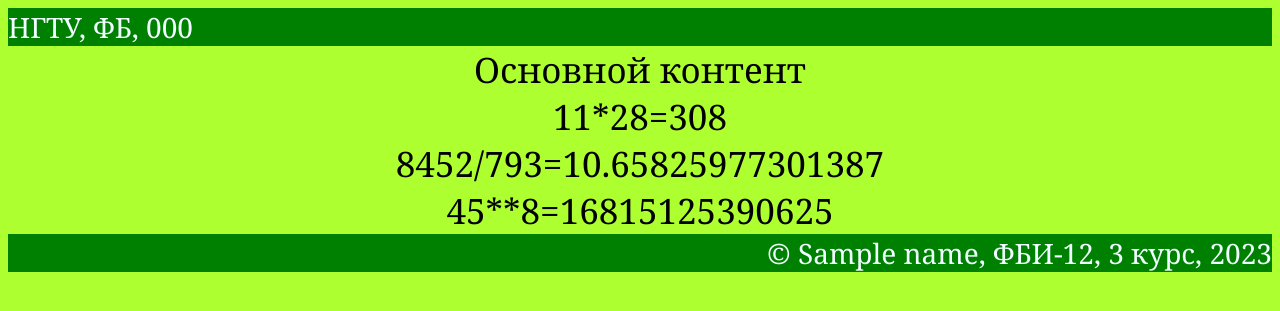
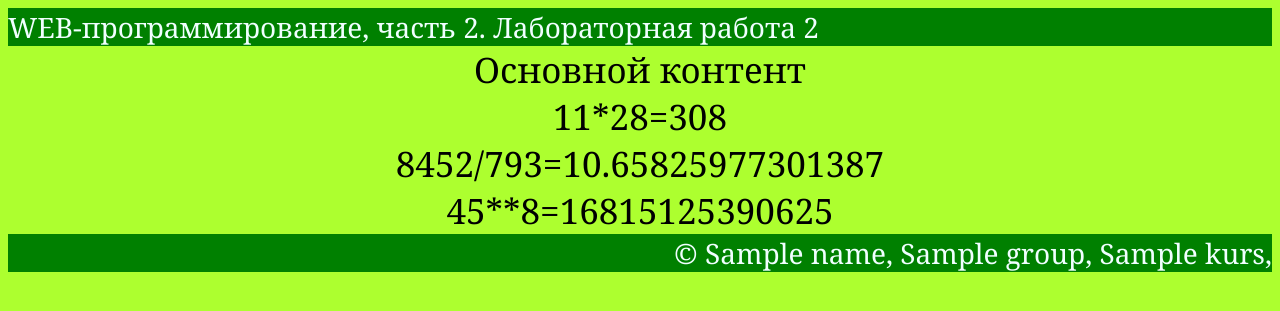
Before and after one commit to KIPIPOK/WEBLAB2, a Flask app: template templates/example.html in a window 1280 px wide. Shown: the top 311 px of the page. Run offline with Flask 3, Linux system fonts and the light colour scheme; the template is opened without the code that fills it: most values are stand-ins (such as "Sample title", 1, 10 or a date in 2020).

Commit message:
Условия в шаблоне

```diff
--- a/templates/example.html
+++ b/templates/example.html
@@ -3,19 +3,34 @@
 <head>
     <meta charset="UTF-8">
     <meta name="viewport" content="width=device-width, initial-scale=1.0">
-    <title>Лабаскина София, Переладова Алёна. {{numberlaba}}</title>
+    <title>{{name}}, {{numberlaba}}, {{kurs}} </title>
     <link rel="stylesheet" href="{{url_for('static', filename='main.css')}}">
 </head>
 <body>
     <header>
-        НГТУ, ФБ, {{numberlaba}}
+        WEB-программирование, часть 2. {% if numberlaba %}Лабораторная работа 2{% endif %}
     </header>
     <main>Основной контент</main>
     <div>11*28={{11*28}}</div>
     <div>8452/793={{8452/793}}</div>
     <div>45**8={{45**8}}</div>
     <footer>
-        &copy; {{name}}, ФБИ-12, 3 курс, 2023
+        &copy;
+        {% if name %}
+            {{ name }},
+        {% else %}
+            Повар-кондитер
+        {% endif %}
+        {% if group %}
+            {{ group }},
+        {% else %}
+            Группа по интересам
+        {% endif %}
+        {% if kurs %}
+            {{ kurs }},
+        {% else %}
+            Держим курс на север
+        {% endif %}
     </footer>
 </body>
 </html>
```
